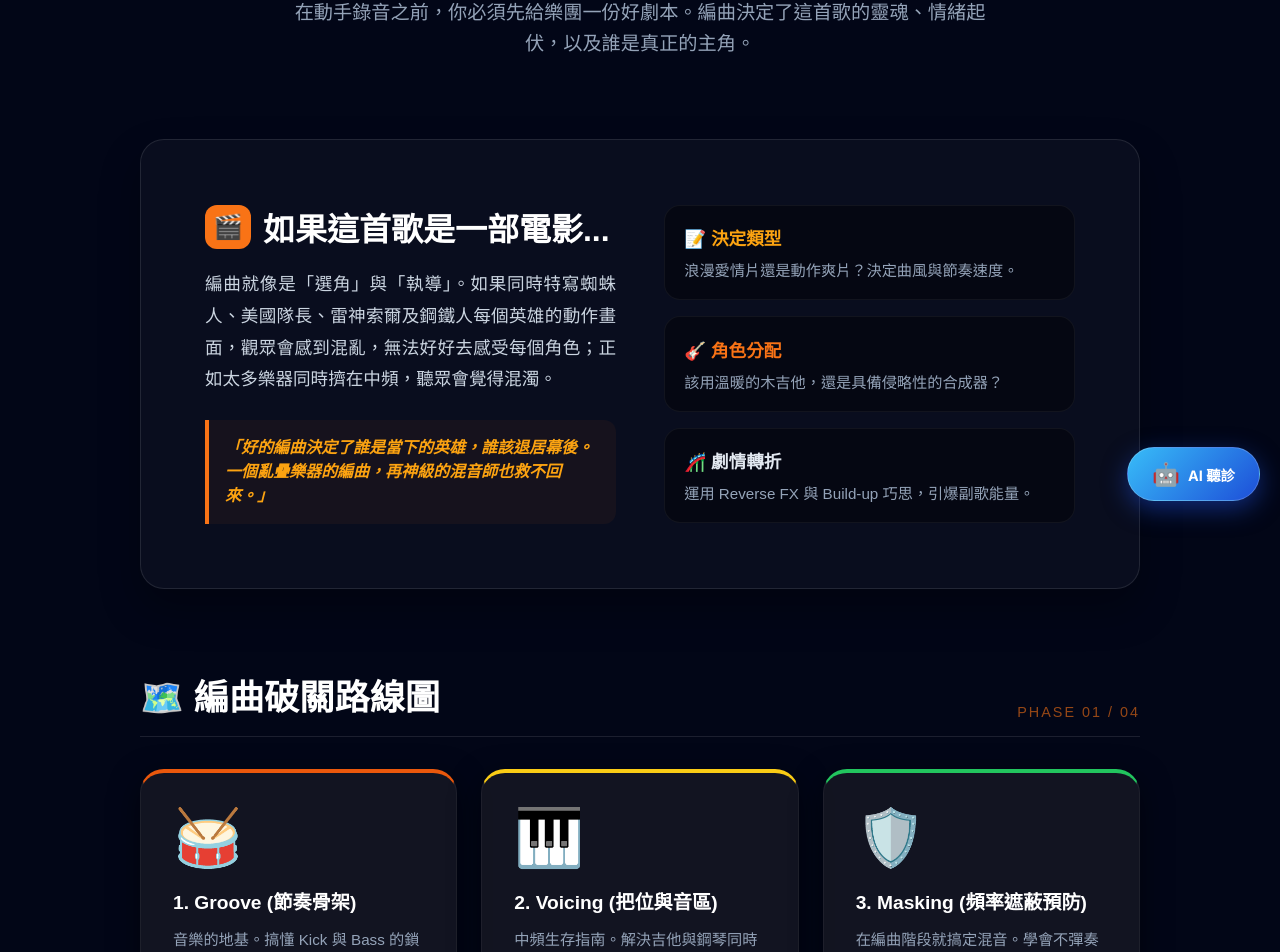
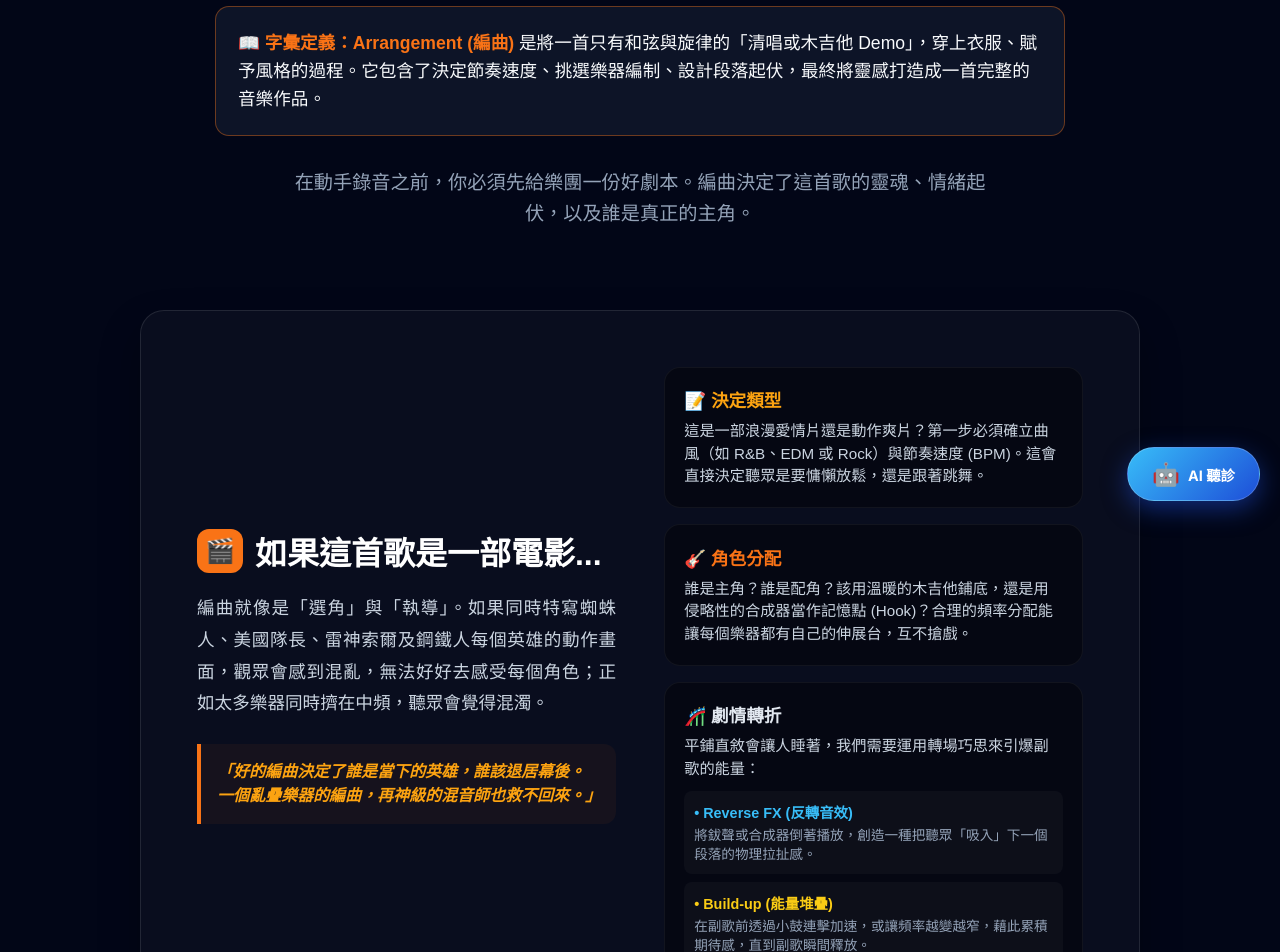
Before and after one commit to lifreedomstudio/lifreedom-studio, a Next.js app: page /courses/arrangement/intro in a window 1280 px wide. Shown: the part 274-1226 px from the top of the page. Built offline with nearby package versions, Linux system fonts and the light colour scheme.

Commit message:
Fix all mobile layouts and font sizes

```diff
--- a/src/app/courses/arrangement/intro/page.tsx
+++ b/src/app/courses/arrangement/intro/page.tsx
@@ -24,7 +24,7 @@ export default function ArrangementIntro() {
         display: 'flex',
         flexDirection: 'column' as const,
         transition: 'all 0.3s ease',
-        boxSizing: 'border-box' as const, // 確保 padding 不會撐破寬度
+        boxSizing: 'border-box' as const,
         width: '100%',
         overflowWrap: 'break-word' as const,
     };
@@ -33,10 +33,9 @@ export default function ArrangementIntro() {
         <div style={{
             minHeight: '100vh', background: '#020617', color: '#f8fafc',
             padding: isMobile ? '1.5rem 1rem' : '4rem 2rem',
-            fontFamily: 'sans-serif', overflowX: 'hidden' // 防止整個頁面出現水平滾動條
+            fontFamily: 'sans-serif', overflowX: 'hidden'
         }}>
 
-            {/* 最大寬度容器 */}
             <div style={{ maxWidth: '1000px', margin: '0 auto', width: '100%' }}>
 
                 {/* --- 1. Header 區塊 --- */}
@@ -48,13 +47,21 @@ export default function ArrangementIntro() {
                         ARRANGEMENT STAGE
                     </div>
                     <h1 style={{
-                        fontSize: isMobile ? '2.2rem' : '4rem', fontWeight: '900', margin: '0 0 1rem 0',
-                        lineHeight: '1.3', wordBreak: 'keep-all' // 防止中文字在奇怪的地方斷行
+                        fontSize: isMobile ? '2.2rem' : '4rem', fontWeight: '900', margin: '0 0 1.5rem 0',
+                        lineHeight: '1.3', wordBreak: 'keep-all'
                     }}>
                         <span style={{ color: '#f97316' }}>編曲學：</span>
                         {isMobile ? <br /> : ' '}
                         從 0 到 1 的劇本設計
                     </h1>
+
+                    {/* 新增：編曲定義區塊 */}
+                    <div style={{ background: 'rgba(15, 23, 42, 0.9)', border: '1px solid rgba(249, 115, 22, 0.4)', padding: '22px', borderRadius: '14px', width: '100%', maxWidth: '850px', margin: '0 auto 2rem auto', textAlign: 'left' }}>
+                        <p style={{ color: '#f8fafc', marginBottom: 0, fontSize: isMobile ? '1rem' : '1.1rem', lineHeight: '1.6' }}>
+                            <strong style={{ color: '#f97316' }}>📖 字彙定義：Arrangement (編曲)</strong> 是將一首只有和弦與旋律的「清唱或木吉他 Demo」，穿上衣服、賦予風格的過程。它包含了決定節奏速度、挑選樂器編制、設計段落起伏，最終將靈感打造成一首完整的音樂作品。
+                        </p>
+                    </div>
+
                     <p style={{
                         color: '#94a3b8', fontSize: isMobile ? '1rem' : '1.2rem', maxWidth: '700px', margin: '0 auto',
                         lineHeight: '1.6', padding: isMobile ? '0 0.5rem' : '0'
@@ -66,13 +73,13 @@ export default function ArrangementIntro() {
                 {/* --- 2. 核心觀念：電影比喻 --- */}
                 <section style={{
                     background: 'rgba(255,255,255,0.03)', border: '1px solid rgba(255,255,255,0.1)',
-                    borderRadius: '24px', padding: isMobile ? '1.5rem' : '4rem', marginBottom: isMobile ? '3rem' : '5rem',
+                    borderRadius: '24px', padding: isMobile ? '1.5rem' : '3.5rem', marginBottom: isMobile ? '3rem' : '5rem',
                     boxShadow: '0 20px 40px rgba(0,0,0,0.3)', width: '100%', boxSizing: 'border-box'
                 }}>
-                    <div style={{ display: 'flex', flexDirection: isMobile ? 'column' : 'row', gap: isMobile ? '2rem' : '3rem', alignItems: 'center' }}>
+                    <div style={{ display: 'flex', flexDirection: isMobile ? 'column' : 'row', gap: isMobile ? '2rem' : '3rem', alignItems: 'stretch' }}>
 
                         {/* 左側：文案區 */}
-                        <div style={{ flex: 1, width: '100%' }}>
+                        <div style={{ flex: 1, width: '100%', display: 'flex', flexDirection: 'column', justifyContent: 'center' }}>
                             <h2 style={{ fontSize: isMobile ? '1.5rem' : '2rem', color: '#fff', marginBottom: '1.2rem', display: 'flex', alignItems: 'center', gap: '12px', wordBreak: 'keep-all' }}>
                                 <span style={{ background: '#f97316', padding: isMobile ? '6px' : '8px', borderRadius: '12px', fontSize: isMobile ? '1.2rem' : '1.5rem' }}>🎬</span>
                                 如果這首歌是一部電影...
@@ -87,19 +94,27 @@ export default function ArrangementIntro() {
                             </div>
                         </div>
 
-                        {/* 右側：重點卡片 */}
+                        {/* 右側：重點卡片 (已擴充詳細內容) */}
                         <div style={{ flex: 1, display: 'flex', flexDirection: 'column', gap: '1rem', width: '100%' }}>
                             <div style={{ background: 'rgba(0,0,0,0.4)', padding: '1.2rem', borderRadius: '16px', border: '1px solid rgba(255,255,255,0.05)' }}>
                                 <h4 style={{ color: '#fca311', margin: '0 0 0.5rem 0', fontSize: '1.1rem' }}>📝 決定類型</h4>
-                                <p style={{ color: '#94a3b8', margin: 0, fontSize: '0.95rem' }}>浪漫愛情片還是動作爽片？決定曲風與節奏速度。</p>
+                                <p style={{ color: '#cbd5e1', margin: 0, fontSize: '0.95rem', lineHeight: '1.5' }}>這是一部浪漫愛情片還是動作爽片？第一步必須確立曲風（如 R&B、EDM 或 Rock）與節奏速度 (BPM)。這會直接決定聽眾是要慵懶放鬆，還是跟著跳舞。</p>
                             </div>
                             <div style={{ background: 'rgba(0,0,0,0.4)', padding: '1.2rem', borderRadius: '16px', border: '1px solid rgba(255,255,255,0.05)' }}>
                                 <h4 style={{ color: '#f97316', margin: '0 0 0.5rem 0', fontSize: '1.1rem' }}>🎸 角色分配</h4>
-                                <p style={{ color: '#94a3b8', margin: 0, fontSize: '0.95rem' }}>該用溫暖的木吉他，還是具備侵略性的合成器？</p>
+                                <p style={{ color: '#cbd5e1', margin: 0, fontSize: '0.95rem', lineHeight: '1.5' }}>誰是主角？誰是配角？該用溫暖的木吉他鋪底，還是用侵略性的合成器當作記憶點 (Hook)？合理的頻率分配能讓每個樂器都有自己的伸展台，互不搶戲。</p>
                             </div>
                             <div style={{ background: 'rgba(0,0,0,0.4)', padding: '1.2rem', borderRadius: '16px', border: '1px solid rgba(255,255,255,0.05)' }}>
                                 <h4 style={{ color: '#e2e8f0', margin: '0 0 0.5rem 0', fontSize: '1.1rem' }}>🎢 劇情轉折</h4>
-                                <p style={{ color: '#94a3b8', margin: 0, fontSize: '0.95rem' }}>運用 Reverse FX 與 Build-up 巧思，引爆副歌能量。</p>
+                                <p style={{ color: '#cbd5e1', margin: '0 0 10px 0', fontSize: '0.95rem', lineHeight: '1.5' }}>平鋪直敘會讓人睡著，我們需要運用轉場巧思來引爆副歌的能量：</p>
+                                <div style={{ background: 'rgba(255,255,255,0.03)', padding: '10px', borderRadius: '8px', marginBottom: '8px' }}>
+                                    <strong style={{ color: '#38bdf8', fontSize: '0.9rem' }}>• Reverse FX (反轉音效)</strong>
+                                    <p style={{ color: '#94a3b8', fontSize: '0.85rem', margin: '4px 0 0 0', lineHeight: '1.4' }}>將鈸聲或合成器倒著播放，創造一種把聽眾「吸入」下一個段落的物理拉扯感。</p>
+                                </div>
+                                <div style={{ background: 'rgba(255,255,255,0.03)', padding: '10px', borderRadius: '8px' }}>
+                                    <strong style={{ color: '#facc15', fontSize: '0.9rem' }}>• Build-up (能量堆疊)</strong>
+                                    <p style={{ color: '#94a3b8', fontSize: '0.85rem', margin: '4px 0 0 0', lineHeight: '1.4' }}>在副歌前透過小鼓連擊加速，或讓頻率越變越窄，藉此累積期待感，直到副歌瞬間釋放。</p>
+                                </div>
                             </div>
                         </div>
 
@@ -115,33 +130,28 @@ export default function ArrangementIntro() {
 
                     <div style={{
                         display: 'grid',
-                        // 這裡確保螢幕再小，卡片寬度都會自動縮放，不會爆出去
                         gridTemplateColumns: 'repeat(auto-fit, minmax(min(100%, 260px), 1fr))',
                         gap: '1.5rem'
                     }}>
 
-                        {/* 關卡 1 */}
                         <div style={{ ...cardStyle, borderTop: '4px solid #ea580c' }}>
                             <div style={{ fontSize: isMobile ? '2.5rem' : '3.5rem', marginBottom: '1rem' }}>🥁</div>
                             <h3 style={{ color: '#fff', fontSize: '1.2rem', margin: '0 0 0.8rem 0' }}>1. Groove (節奏骨架)</h3>
                             <p style={{ color: '#94a3b8', fontSize: '0.95rem', lineHeight: '1.6', margin: 0 }}>音樂的地基。搞懂 Kick 與 Bass 的鎖定關係，建立歌曲的「脈搏」與呼吸感。</p>
                         </div>
 
-                        {/* 關卡 2 */}
                         <div style={{ ...cardStyle, borderTop: '4px solid #facc15' }}>
                             <div style={{ fontSize: isMobile ? '2.5rem' : '3.5rem', marginBottom: '1rem' }}>🎹</div>
                             <h3 style={{ color: '#fff', fontSize: '1.2rem', margin: '0 0 0.8rem 0' }}>2. Voicing (把位與音區)</h3>
                             <p style={{ color: '#94a3b8', fontSize: '0.95rem', lineHeight: '1.6', margin: 0 }}>中頻生存指南。解決吉他與鋼琴同時擠在一起打架的問題，學會完美錯開物理空間。</p>
                         </div>
 
-                        {/* 關卡 3 */}
                         <div style={{ ...cardStyle, borderTop: '4px solid #22c55e' }}>
                             <div style={{ fontSize: isMobile ? '2.5rem' : '3.5rem', marginBottom: '1rem' }}>🛡️</div>
                             <h3 style={{ color: '#fff', fontSize: '1.2rem', margin: '0 0 0.8rem 0' }}>3. Masking (頻率遮蔽預防)</h3>
                             <p style={{ color: '#94a3b8', fontSize: '0.95rem', lineHeight: '1.6', margin: 0 }}>在編曲階段就搞定混音。學會不彈奏的「留白藝術」，為每個聲音留出專屬窗口。</p>
                         </div>
 
-                        {/* 關卡 4 */}
                         <div style={{ ...cardStyle, borderTop: '4px solid #3b82f6' }}>
                             <div style={{ fontSize: isMobile ? '2.5rem' : '3.5rem', marginBottom: '1rem' }}>🎢</div>
                             <h3 style={{ color: '#fff', fontSize: '1.2rem', margin: '0 0 0.8rem 0' }}>4. Dynamics (動態與曲式)</h3>
@@ -153,6 +163,12 @@ export default function ArrangementIntro() {
 
                 {/* --- 4. CTA 按鈕 --- */}
                 <section style={{ textAlign: 'center', marginTop: isMobile ? '4rem' : '6rem', paddingBottom: '3rem' }}>
+
+                    {/* 新增：開始第一課引導語 */}
+                    <p style={{ color: '#f8fafc', fontSize: '1.3rem', fontWeight: 'bold', marginBottom: '1.5rem' }}>
+                        準備好開始第一課了嗎？
+                    </p>
+
                     <button
                         onClick={() => router.push('/courses/arrangement/groove-training')}
                         style={{
@@ -162,7 +178,7 @@ export default function ArrangementIntro() {
                             fontWeight: '900', borderRadius: '50px', cursor: 'pointer',
                             boxShadow: '0 10px 30px rgba(234, 88, 12, 0.4)',
                             transition: 'transform 0.2s',
-                            width: isMobile ? '100%' : 'auto', // 手機版撐滿全寬度方便點擊
+                            width: isMobile ? '100%' : 'auto',
                             boxSizing: 'border-box'
                         }}
                         onMouseOver={(e) => e.currentTarget.style.transform = isMobile ? 'scale(1)' : 'scale(1.05)'}
```
